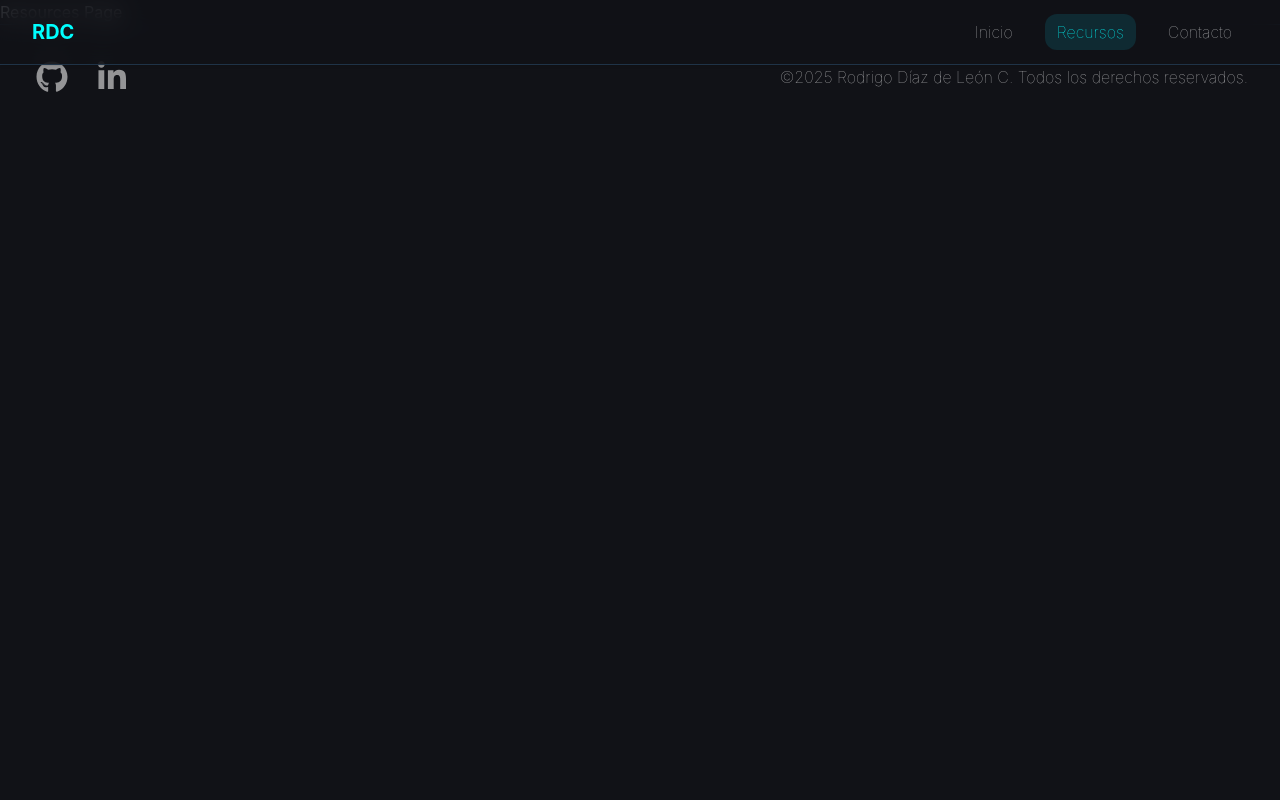
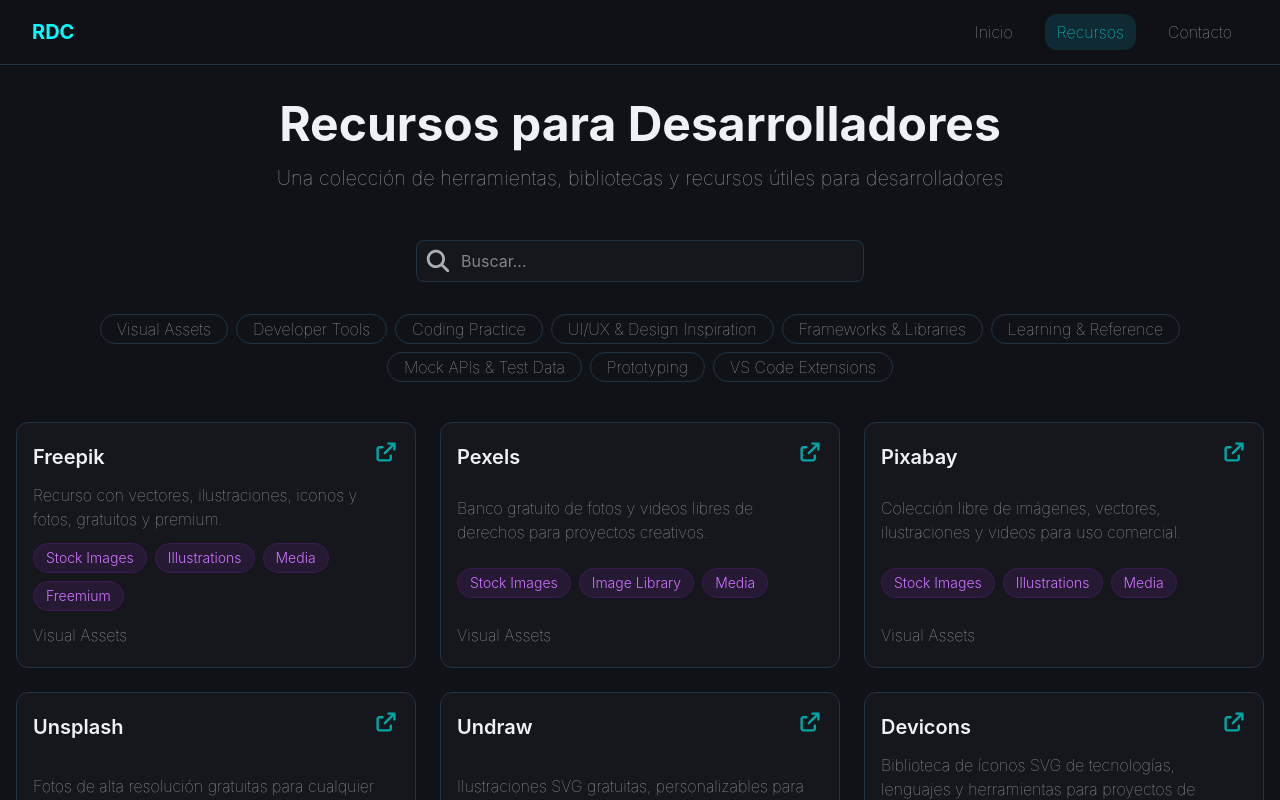
Before and after one commit to RoyDCC/RoyDCC.github.io, a React (Vite) app: page /resources in a window 1280 px wide. Shown: the top 800 px of the page. Built offline with nearby package versions, Linux system fonts and the light colour scheme.

Commit message:
feat(resources): resources components, filters, page, cards and non working search input

```diff
--- a/src/ui/contact/pages/ContactPage/ContactPage.tsx
+++ b/src/ui/contact/pages/ContactPage/ContactPage.tsx
@@ -15,7 +15,7 @@
       </div>
       <div className="contact-cards-container flex flex-row flex-wrap justify-center gap-5 py-12">
         {contactOptions.map((opt) => (
-          <ContactCard title={opt.title} description={opt.description} link={opt.link} icon={opt.icon} />
+          <ContactCard title={opt.title} description={opt.description} link={opt.link} icon={opt.icon} key={opt.title+opt.icon}/>
         ))}
       </div>
     </section>
--- /dev/null
+++ b/src/ui/resources/components/CategoryFilters/CategoryFilters.tsx
@@ -0,0 +1,33 @@
+import { useState, useEffect, type FC } from "react";
+
+interface CategoryFiltersProps {
+  filters: string[];
+  onFilterSelected: (value: string) => void;
+}
+
+export const CategoryFilters: FC<CategoryFiltersProps> = ({ filters, onFilterSelected }: CategoryFiltersProps) => {
+  const [selectedFilter, setSelectedFilter] = useState("");
+
+  const selectFilter = (filter: string) => {
+    setSelectedFilter((prev) => (prev === filter ? "" : filter));
+  };
+
+  useEffect(() => {
+    onFilterSelected(selectedFilter);
+  }, [selectedFilter, onFilterSelected]);
+
+  return (
+    <div className="flex gap-2 flex-wrap justify-center">
+      {filters.map((filter) => (
+        <button
+          onClick={() => selectFilter(filter)}
+          key={filter}
+          className={`filter-chip glass-border-full rounded-4xl px-4 py-0.5 text-desc cursor-pointer capitalize
+            ${selectedFilter === filter ? "filter-chip-active" : ""}`}
+        >
+          {filter}
+        </button>
+      ))}
+    </div>
+  );
+};
--- /dev/null
+++ b/src/ui/resources/components/CategoryFilters/index.ts
@@ -0,0 +1 @@
+export { CategoryFilters } from "./CategoryFilters"
--- /dev/null
+++ b/src/ui/resources/components/ResourceCard/ResourceCard.css
@@ -0,0 +1,11 @@
+.external-link {
+  top: 17px;
+  right: 17px;
+  transition: 150ms;
+  filter: brightness(65%);
+}
+.external-link:hover {
+  top: 14px;
+  right: 14px;
+  filter: brightness(85%);
+}
--- /dev/null
+++ b/src/ui/resources/components/ResourceCard/ResourceCard.tsx
@@ -0,0 +1,36 @@
+import type { FC } from "react";
+import type { Resource } from "@/domain/shared/interfaces/resource.interface";
+import externalLink from "/icons/external-link.svg";
+import "./ResourceCard.css";
+
+interface ResourceCardProps {
+  resource: Resource;
+}
+
+export const ResourceCard: FC<ResourceCardProps> = ({ resource }: ResourceCardProps) => {
+  return (
+    <div
+      className="p-4 py-5 w-1/4 max-w-112.5 min-w-75
+        glass-border-full rounded-xl bg-soft-blue
+        flex flex-col grow relative gap-3 justify-between"
+    >
+      <a href={resource.pageLink} target="_blank" className="external-link w-6 h-6 absolute">
+        <img src={externalLink} alt="Visit" className="w-full" />
+      </a>
+
+      <h1 className="text-white text-xl font-semibold">{resource.pageName}</h1>
+      <p className="text-desc">{resource.description}</p>
+      <ul className="flex flex-wrap text-sm gap-2">
+        {resource.tags.map((tag) => (
+          <li
+            className="bg-purple text-purple border-purple font-light rounded-full p-1 px-3 capitalize"
+            key={tag + resource.pageName}
+          >
+            {tag}
+          </li>
+        ))}
+      </ul>
+      <p className="text-desc capitalize">{resource.category}</p>
+    </div>
+  );
+};
--- /dev/null
+++ b/src/ui/resources/components/ResourceCard/index.ts
@@ -0,0 +1 @@
+export { ResourceCard } from "./ResourceCard"
--- a/src/ui/resources/pages/ResourcesPage/ResourcesPage.tsx
+++ b/src/ui/resources/pages/ResourcesPage/ResourcesPage.tsx
@@ -1,10 +1,49 @@
 import type { FC } from "react";
-import { Link } from "react-router";
+import { ResourceCard } from "../../components/ResourceCard/ResourceCard";
+import { resources } from "@/domain/shared/constants/resources";
+import { CategoryFilters } from "../../components/CategoryFilters";
+import { categories } from "@/domain/shared/interfaces/resource.interface";
+import searchSVG from "/icons/search.svg";
 
 export const ResourcesPage: FC = () => {
+  const filterList = Object.values(categories);
+  const hanldleFilterChange = (value: string) => {
+    console.log(value);
+  };
+
   return (
-    <div>
-      <h1>Resources Page</h1>
-    </div>
+    <section className="px-4 py-10 mt-15">
+      <div className="resources-desc-container">
+        <h1 className="text-5xl font-bold text-center">Recursos para Desarrolladores</h1>
+        <p className="text-xl text-desc mt-4 text-center">
+          Una colección de herramientas, bibliotecas y recursos útiles para desarrolladores
+        </p>
+      </div>
+
+      <article className="resources-container mt-12">
+        <div className="search-wrapper max-w-md m-auto relative">
+          <img
+            src={searchSVG}
+            alt="Search"
+            className="w-7 h-7 object-contain absolute top-0 bottom-0 left-2 m-auto z-1 opacity-65 pointer-events-none"
+          />
+          <input
+            type="search"
+            className="search-bar glass-border-full px-4 py-2 pl-11 w-full rounded-lg bg-soft-blue"
+            placeholder="Buscar..."
+          />
+        </div>
+
+        <div className="filters-container container-xl mt-8">
+          <CategoryFilters filters={filterList} onFilterSelected={hanldleFilterChange} />
+        </div>
+
+        <div className="resources-list container-xl flex flex-wrap gap-6 justify-around py-15 pt-10">
+          {resources.map(resource=>(
+            <ResourceCard resource={resource} key={resource.pageName+resource.category} />
+          ))}
+        </div>
+      </article>
+    </section>
   );
 };
```
Also changed, not shown: 1 other file (tests, documents, lock files or other folders).
